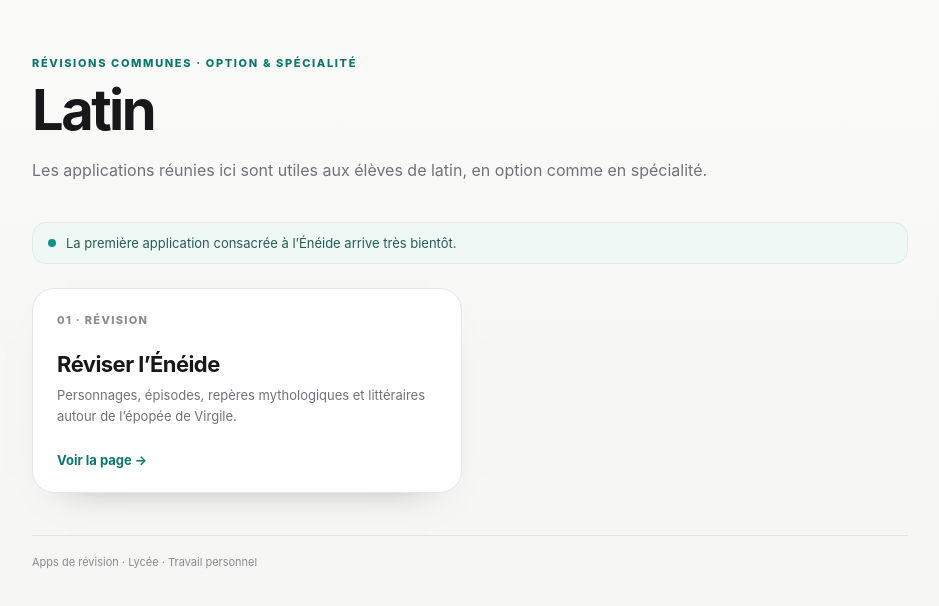
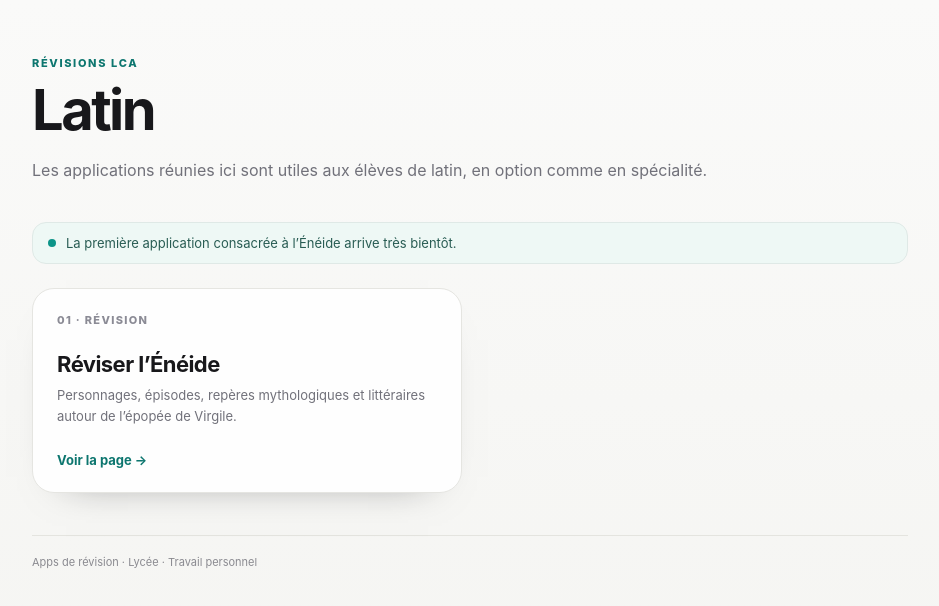
Before and after one commit to navarc34/apps-revision, a plain HTML site: page latin/index.html in a window 1280 px wide. Shown: the whole page, without its empty margins (170-1109 px from the left). Drawn offline with Linux system fonts and the light colour scheme.

Commit message:
fix(latin): rename common revision heading to Révisions LCA

```diff
--- a/latin/index.html
+++ b/latin/index.html
@@ -1 +1 @@
-<!doctype html><html lang="fr"><head><meta charset="utf-8"><meta name="viewport" content="width=device-width,initial-scale=1"><meta name="theme-color" content="#fafaf9"><title>Latin · Apps de révision</title><link rel="stylesheet" href="../shared/catalog.css"></head><body><main class="catalog-shell"><p class="eyebrow">Révisions communes · Option & spécialité</p><h1>Latin</h1><p class="lead">Les applications réunies ici sont utiles aux élèves de latin, en option comme en spécialité.</p><div class="banner"><span class="dot"></span>La première application consacrée à l’Énéide arrive très bientôt.</div><section class="grid"><a class="card" href="./eneide/"><span class="num">01 · Révision</span><h2>Réviser l’Énéide</h2><p>Personnages, épisodes, repères mythologiques et littéraires autour de l’épopée de Virgile.</p><span class="cta">Voir la page →</span></a></section><div class="footer">Apps de révision · Lycée · Travail personnel</div></main></body></html>
+<!doctype html><html lang="fr"><head><meta charset="utf-8"><meta name="viewport" content="width=device-width,initial-scale=1"><meta name="theme-color" content="#fafaf9"><title>Latin · Apps de révision</title><link rel="stylesheet" href="../shared/catalog.css"></head><body><main class="catalog-shell"><p class="eyebrow">Révisions LCA</p><h1>Latin</h1><p class="lead">Les applications réunies ici sont utiles aux élèves de latin, en option comme en spécialité.</p><div class="banner"><span class="dot"></span>La première application consacrée à l’Énéide arrive très bientôt.</div><section class="grid"><a class="card" href="./eneide/"><span class="num">01 · Révision</span><h2>Réviser l’Énéide</h2><p>Personnages, épisodes, repères mythologiques et littéraires autour de l’épopée de Virgile.</p><span class="cta">Voir la page →</span></a></section><div class="footer">Apps de révision · Lycée · Travail personnel</div></main></body></html>
```
